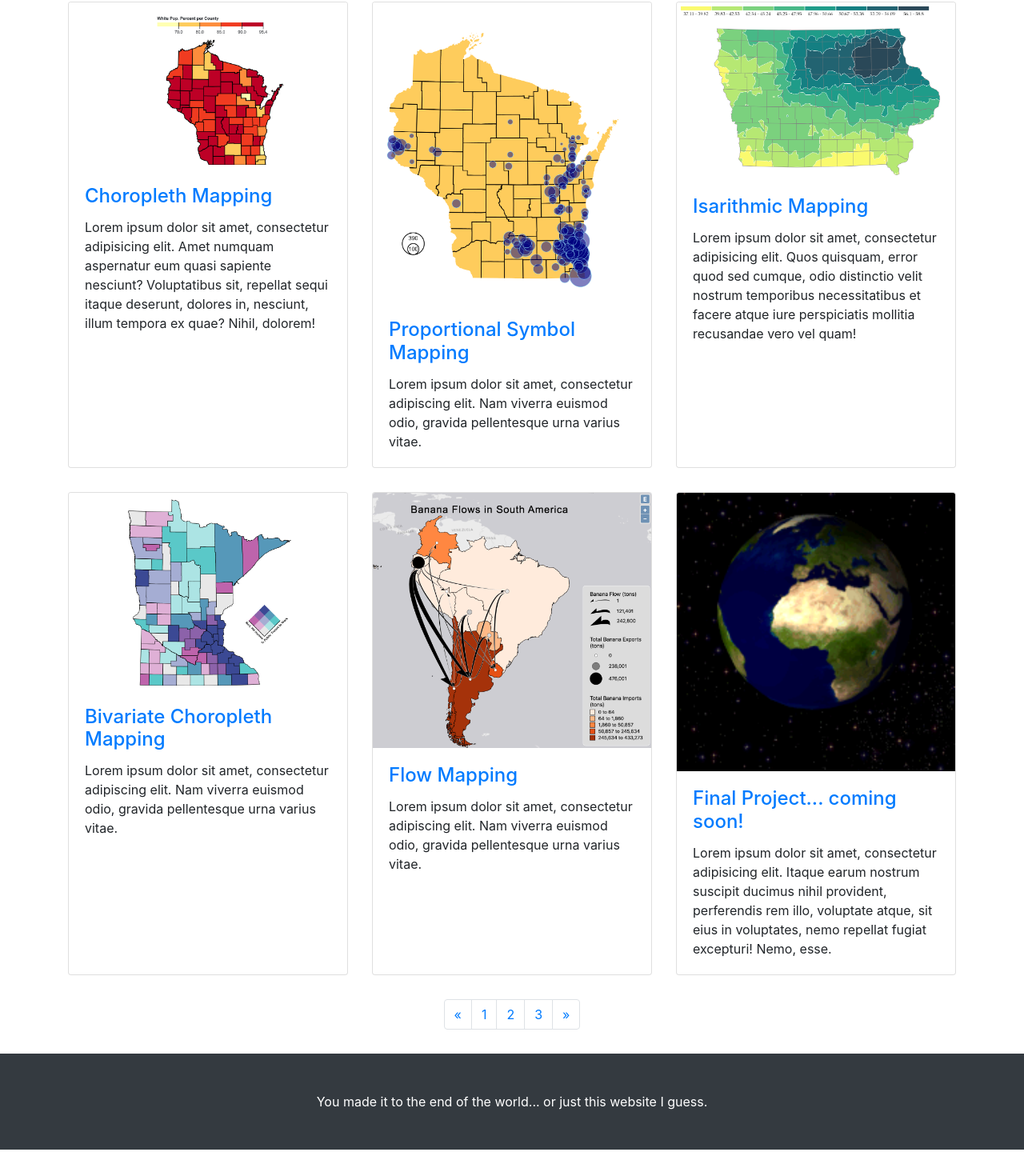
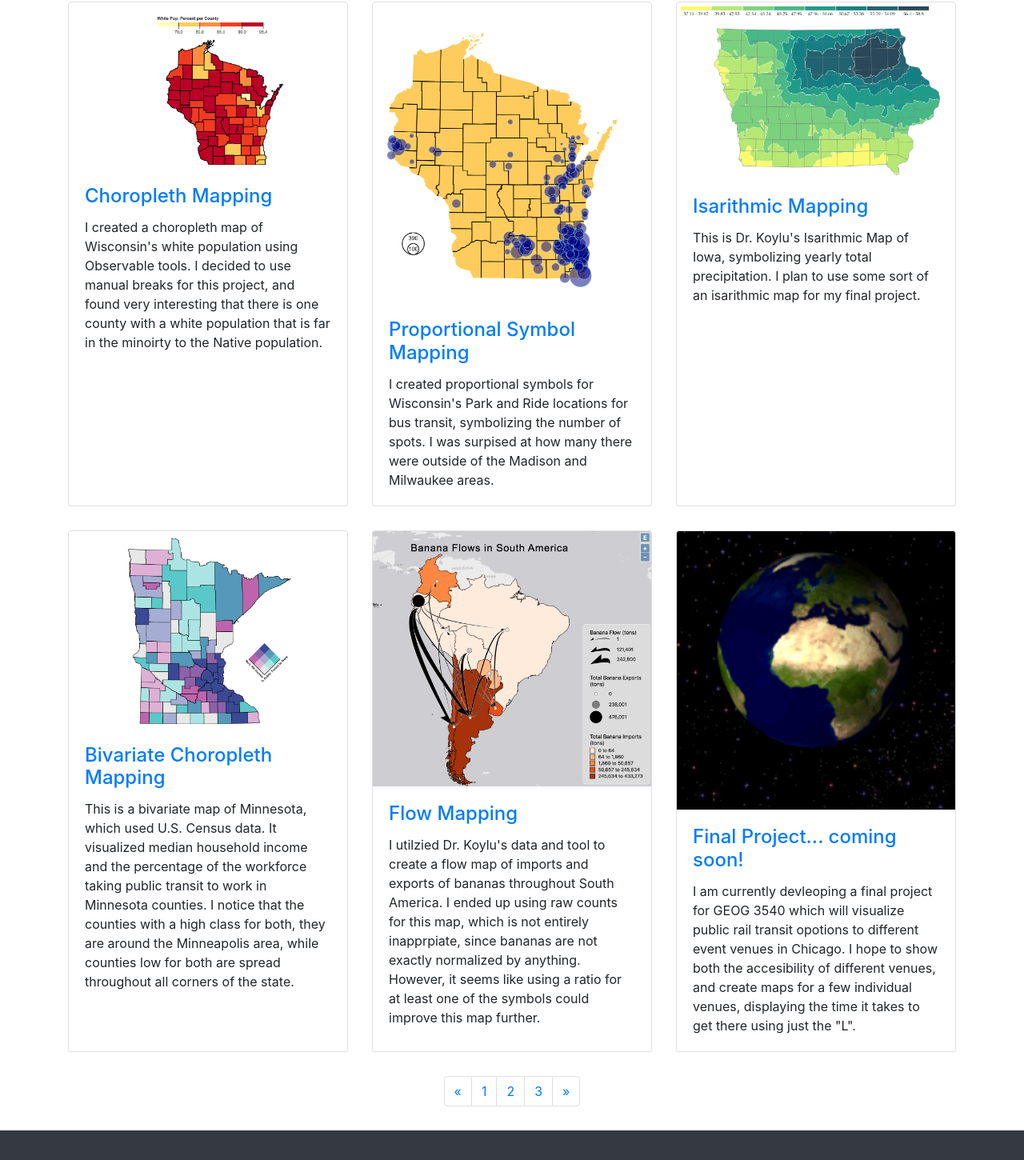
Before and after one commit to geog3540/jdfeeney, a website: page index.html in a window 1280 px wide. Shown: the part 150-1600 px from the top of the page at 80% size. Drawn offline with Linux system fonts and the light colour scheme.

Commit message:
website update. still need to get the flow map together

```diff
--- a/index.html
+++ b/index.html
@@ -8,7 +8,7 @@
     <meta name="description" content="">
     <meta name="author" content="">
 
-    <title>3 Col Portfolio - Start Bootstrap Template</title>
+    <title>James' Portfolio</title>
 
     <!-- Bootstrap core CSS -->
     <link href="vendor/bootstrap/css/bootstrap.min.css" rel="stylesheet">
@@ -64,7 +64,7 @@
               <h4 class="card-title">
                 <a href="https://observablehq.com/d/d023487f3aaa8b45">Choropleth Mapping</a>
               </h4>
-              <p class="card-text">Lorem ipsum dolor sit amet, consectetur adipisicing elit. Amet numquam aspernatur eum quasi sapiente nesciunt? Voluptatibus sit, repellat sequi itaque deserunt, dolores in, nesciunt, illum tempora ex quae? Nihil, dolorem!</p>
+              <p class="card-text">I created a choropleth map of Wisconsin's white population using Observable tools. I decided to use manual breaks for this project, and found very interesting that there is one county with a white population that is far in the minoirty to the Native population.</p>
             </div>
           </div>
         </div>
@@ -75,7 +75,7 @@
               <h4 class="card-title">
                 <a href="https://observablehq.com/d/8412bc9c8a593336">Proportional Symbol Mapping</a>
               </h4>
-              <p class="card-text">Lorem ipsum dolor sit amet, consectetur adipiscing elit. Nam viverra euismod odio, gravida pellentesque urna varius vitae.</p>
+              <p class="card-text">I created proportional symbols for Wisconsin's Park and Ride locations for bus transit, symbolizing the number of spots. I was surpised at how many there were outside of the Madison and Milwaukee areas.</p>
             </div>
           </div>
         </div>
@@ -86,7 +86,7 @@
               <h4 class="card-title">
                 <a href="https://observablehq.com/@caglarkoylu/isarithmic-mapping-geog-3540">Isarithmic Mapping</a>
               </h4>
-              <p class="card-text">Lorem ipsum dolor sit amet, consectetur adipisicing elit. Quos quisquam, error quod sed cumque, odio distinctio velit nostrum temporibus necessitatibus et facere atque iure perspiciatis mollitia recusandae vero vel quam!</p>
+              <p class="card-text">This is Dr. Koylu's Isarithmic Map of Iowa, symbolizing yearly total precipitation. I plan to use some sort of an isarithmic map for my final project.</p>
             </div>
           </div>
         </div>
@@ -97,7 +97,7 @@
               <h4 class="card-title">
                 <a href="https://observablehq.com/d/75fcff8ff5ec1351">Bivariate Choropleth Mapping</a>
               </h4>
-              <p class="card-text">Lorem ipsum dolor sit amet, consectetur adipiscing elit. Nam viverra euismod odio, gravida pellentesque urna varius vitae.</p>
+              <p class="card-text">This is a bivariate map of Minnesota, which used U.S. Census data. It visualized median household income and the percentage of the workforce taking public transit to work in Minnesota counties. I notice that the counties with a high class for both, they are around the Minneapolis area, while counties low for both are spread throughout all corners of the state.</p>
             </div>
           </div>
         </div>
@@ -108,7 +108,7 @@
               <h4 class="card-title">
                 <a href="#">Flow Mapping</a>
               </h4>
-              <p class="card-text">Lorem ipsum dolor sit amet, consectetur adipiscing elit. Nam viverra euismod odio, gravida pellentesque urna varius vitae.</p>
+              <p class="card-text">I utilzied Dr. Koylu's data and tool to create a flow map of imports and exports of bananas throughout South America. I ended up using raw counts for this map, which is not entirely inapprpiate, since bananas are not exactly normalized by anything. However, it seems like using a ratio for at least one of the symbols could improve this map further.</p>
             </div>
           </div>
         </div>
@@ -119,7 +119,7 @@
               <h4 class="card-title">
                 <a href="https://observablehq.com/@jdfeeney-ws/chicago_transit_accessibility">Final Project... coming soon!</a>
               </h4>
-              <p class="card-text">Lorem ipsum dolor sit amet, consectetur adipisicing elit. Itaque earum nostrum suscipit ducimus nihil provident, perferendis rem illo, voluptate atque, sit eius in voluptates, nemo repellat fugiat excepturi! Nemo, esse.</p>
+              <p class="card-text">I am currently devleoping a final project for GEOG 3540 which will visualize public rail transit opotions to different event venues in Chicago. I hope to show both the accesibility of different venues, and create maps for a few individual venues, displaying the time it takes to get there using just the "L".</p>
             </div>
           </div>
         </div>
```
Also changed, not shown: shortbio.html (+1 -1 lines).
